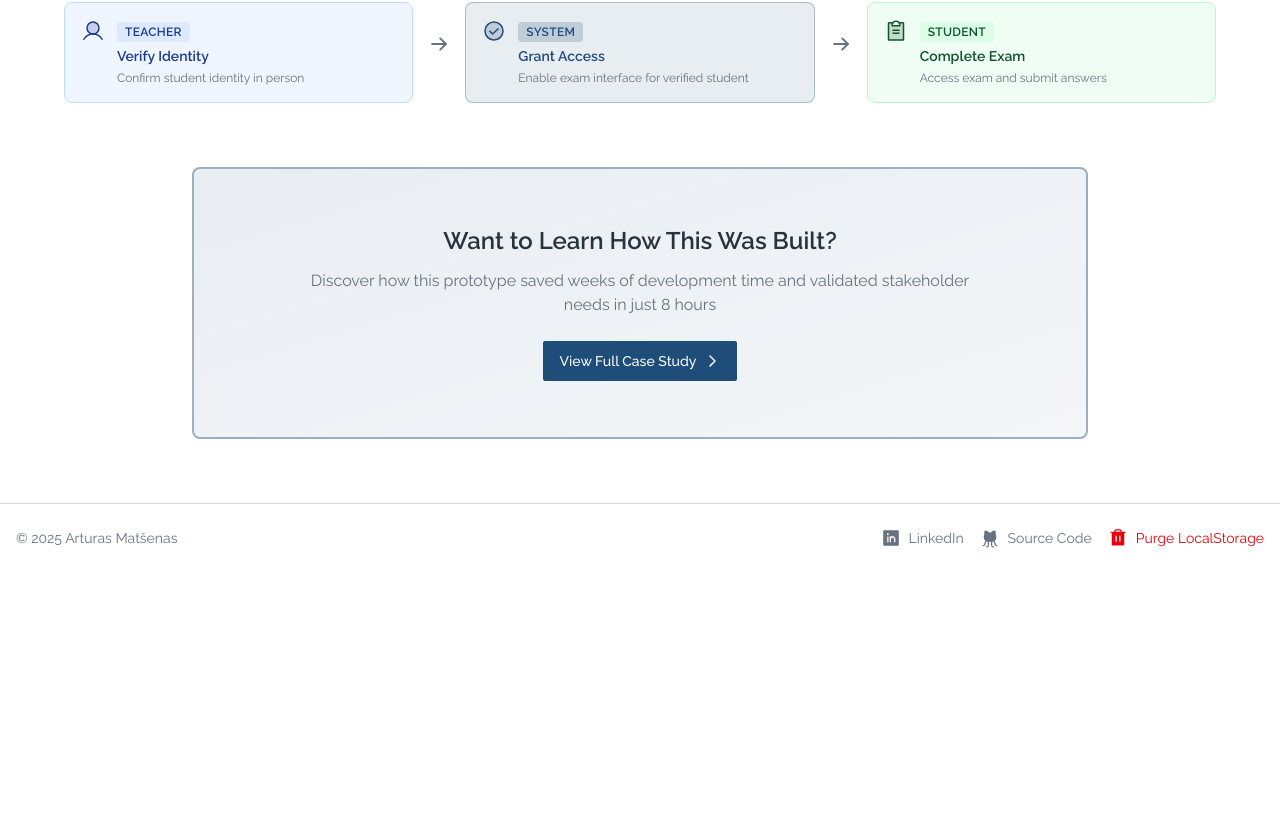
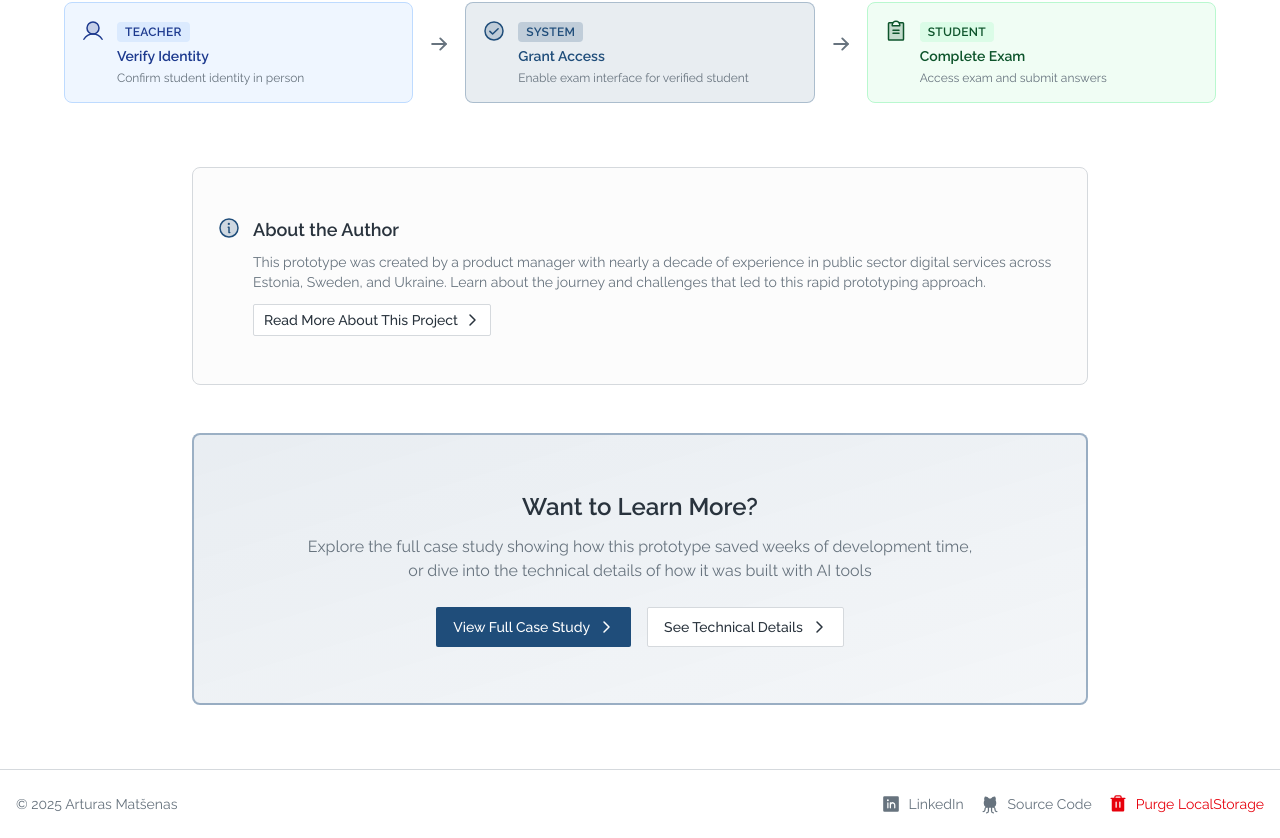
Before and after one commit to arturasma/cursorpresentation, a React (Vite) app: page / in a window 1280 px wide. Shown: the part 1353-2191 px from the top of the page. Before the commit the page ends 1925 px from the top, so only its background shows below. Built offline with nearby package versions, Linux system fonts and the light colour scheme.

Commit message:
homepage changes

```diff
--- a/src/pages/Homepage.tsx
+++ b/src/pages/Homepage.tsx
@@ -15,7 +15,9 @@ import {
   CheckCircle,
   CaretRight,
   ClipboardText,
-  ShieldCheck
+  ShieldCheck,
+  Lightbulb,
+  Info
 } from 'phosphor-react';
 
 export default function Homepage() {
@@ -146,8 +148,8 @@ export default function Homepage() {
           <Card className="bg-blue-50 dark:bg-blue-950/20 border-blue-200 dark:border-blue-800">
             <CardContent className="p-6">
               <div className="flex gap-3">
-                <div className="text-blue-600 dark:text-blue-400 text-2xl flex-shrink-0">
-                  💡
+                <div className="text-blue-600 dark:text-blue-400 flex-shrink-0">
+                  <Lightbulb size={28} weight="duotone" />
                 </div>
                 <div>
                   <h3 className="font-semibold text-blue-900 dark:text-blue-100 mb-2">
@@ -171,21 +173,54 @@ export default function Homepage() {
           <VerticalFlowStepper steps={flowSteps} />
         </div>
 
+        {/* About the Author Section */}
+        <div className="max-w-4xl mx-auto mb-12">
+          <Card className="bg-muted/30">
+            <CardContent className="p-6">
+              <div className="flex gap-3">
+                <div className="text-primary flex-shrink-0">
+                  <Info size={24} weight="duotone" />
+                </div>
+                <div>
+                  <h3 className="font-semibold text-lg mb-2">
+                    About the Author
+                  </h3>
+                  <p className="text-sm text-muted-foreground mb-3">
+                    This prototype was created by a product manager with nearly a decade of experience
+                    in public sector digital services across Estonia, Sweden, and Ukraine. Learn about
+                    the journey and challenges that led to this rapid prototyping approach.
+                  </p>
+                  <Button variant="outline" size="sm" onClick={() => navigate('/about')}>
+                    Read More About This Project
+                    <CaretRight size={16} weight="bold" />
+                  </Button>
+                </div>
+              </div>
+            </CardContent>
+          </Card>
+        </div>
+
         {/* CTA Card to Presentation */}
         <div className="max-w-4xl mx-auto">
           <Card className="bg-gradient-to-br from-primary/10 to-primary/5 border-2 border-primary/40">
             <CardContent className="p-8 text-center">
               <h2 className="text-2xl font-semibold mb-3">
-                Want to Learn How This Was Built?
+                Want to Learn More?
               </h2>
               <p className="text-muted-foreground mb-6 max-w-2xl mx-auto">
-                Discover how this prototype saved weeks of development time and validated
-                stakeholder needs in just 8 hours
+                Explore the full case study showing how this prototype saved weeks of development time,
+                or dive into the technical details of how it was built with AI tools
               </p>
-              <Button size="lg" onClick={() => navigate('/presentation')}>
-                View Full Case Study
-                <CaretRight size={20} weight="bold" />
-              </Button>
+              <div className="flex flex-wrap gap-4 justify-center">
+                <Button size="lg" onClick={() => navigate('/presentation')}>
+                  View Full Case Study
+                  <CaretRight size={20} weight="bold" />
+                </Button>
+                <Button size="lg" variant="outline" onClick={() => navigate('/how-built')}>
+                  See Technical Details
+                  <CaretRight size={20} weight="bold" />
+                </Button>
+              </div>
             </CardContent>
           </Card>
         </div>
```
